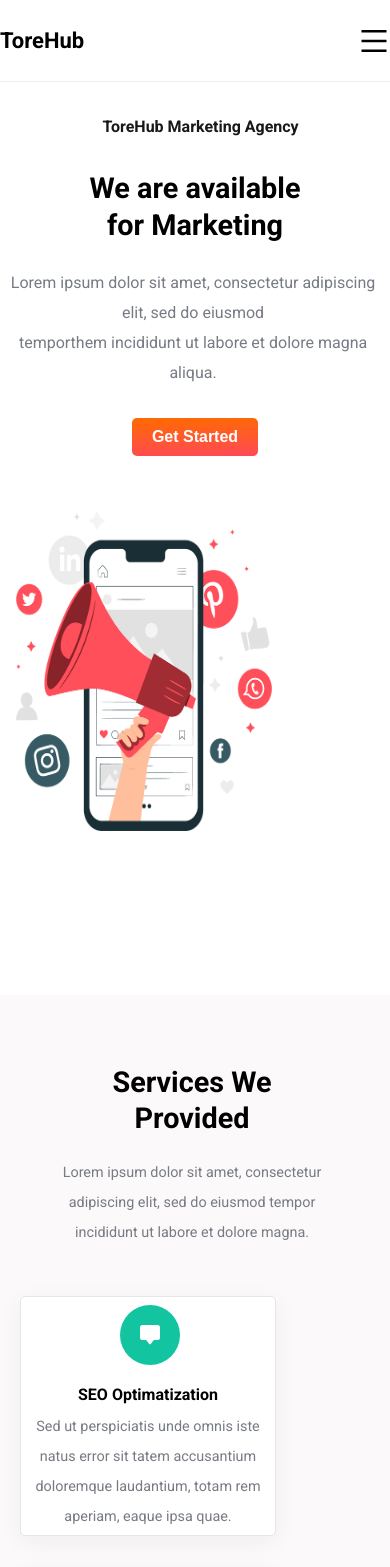
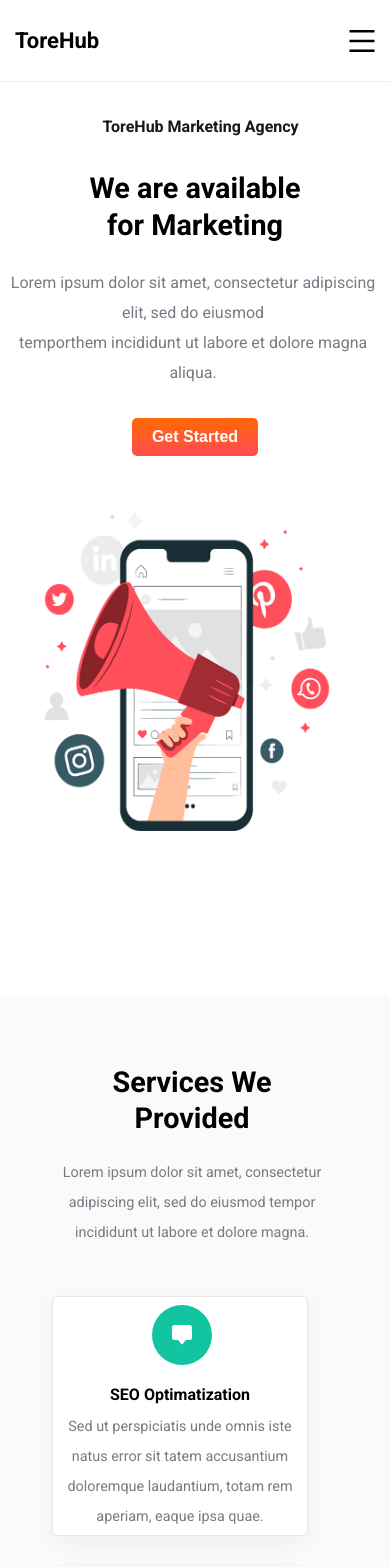
Before and after one commit to Darab-gif/ToreHub, a React (Create React App) app: page / in a window 390 px wide. Shown: the top 1567 px of the page. Built offline with nearby package versions, Linux system fonts and the light colour scheme.

Commit message:
Updated the media query

```diff
--- a/src/Components/Service.jsx
+++ b/src/Components/Service.jsx
@@ -6,8 +6,6 @@ import { AiFillBulb } from "react-icons/ai";
 import { AiOutlineLaptop } from "react-icons/ai";
 import { AiOutlineShop } from "react-icons/ai";
 import { AiOutlineTablet } from "react-icons/ai";
-
-
 
 const Service = () => {
   return (
--- a/src/Components/about.module.css
+++ b/src/Components/about.module.css
@@ -81,7 +81,7 @@
   }
 
   .about_wrapper figure {
-    margin-left: 10px;
+    margin-left: 50px;
     width: 16rem;
     height: 25rem;
   }
--- a/src/Components/blog.module.css
+++ b/src/Components/blog.module.css
@@ -144,23 +144,27 @@
     flex-direction: column;
   }
   .blog_box {
-    margin-left: -9.3rem;
+    margin-left: -10rem;
     margin-top: 25px;
   }
   .blog_box p {
     font-size: 0.9rem;
     font-weight: 800;
+    margin-left: 48px;
   }
   .blog_box h1 {
     font-size: 1rem;
     font-weight: 800;
+    margin-left: 48px;
   }
   .blog_img {
     height: 18rem;
     width: 16rem;
+    margin-left: 54px;
+    margin-top: 20px;
   }
   .blog_card {
-    margin-left: -9.3rem;
+    margin-left: -6.5rem;
     display: flex;
     width: 16rem;
     flex-direction: column;
@@ -177,4 +181,7 @@
     font-size: 1rem;
     font-weight: 800;
   }
+  .blog_card div {
+    margin-bottom: 20px;
+  }
 }
--- a/src/Components/contact.module.css
+++ b/src/Components/contact.module.css
@@ -166,13 +166,13 @@
     margin-left: -3rem;
   }
   .input_field {
-    width: 14rem;
+    width: 18rem;
   }
   .input_field::placeholder {
     font-size: 18px;
   }
   .contact_form textarea {
-    width: 14rem;
+    width: 18rem;
     margin-left: -3rem;
   }
   .checklist_wrapper {
--- a/src/Components/header.module.css
+++ b/src/Components/header.module.css
@@ -98,10 +98,10 @@
   }
   .header_img img {
     height: 20rem;
-    width: 18rem;
+    width: 20rem;
   }
   .header_img {
-    margin-left: 0px;
+    margin-left: 27px;
     margin-top: 55px;
   }
 }
--- a/src/Components/navbar.css
+++ b/src/Components/navbar.css
@@ -93,18 +93,19 @@
 }
 @media (max-width: 768px) {
   .navbar_wrapper h1 {
-    margin-left: 0;
+    margin-left: 15px;
     font-size: 22px;
-    font-weight: var(--fw-700);
+    font-weight: 900;
+    font-family: var(--ff-roboto);
   }
   .navbar_list {
     position: absolute;
     background-color: var(--white-1);
     box-shadow: var(--shadow-2);
     display: flex;
-    top: 83px;
+    top: 80px;
     left: 2rem;
-    width: 15rem;
+    width: 18rem;
     flex-direction: column;
     transition: var(--transition-1);
   }
@@ -116,7 +117,7 @@
   }
   .navbar_list li {
     font-size: 16px;
-    margin-left: 25px;
+    margin-left: 35px;
     padding-block: 2px;
   }
   .navbar_list li::after {
@@ -127,5 +128,6 @@
   }
   .nav_icon {
     display: block;
+    margin-right: 12px;
   }
 }
--- a/src/Components/project.module.css
+++ b/src/Components/project.module.css
@@ -131,7 +131,7 @@
     flex-direction: column;
   }
   .project_container {
-    margin-left: -7.3rem;
+    margin-left: -4.4rem;
     width: 16rem;
   }
 }
--- a/src/Components/service.module.css
+++ b/src/Components/service.module.css
@@ -132,7 +132,7 @@
   }
 
   .service_card {
-    margin-left: -8rem;
+    margin-left: -6rem;
     padding: 5px 3px;
     width: 16rem;
     height: 15rem;
```
